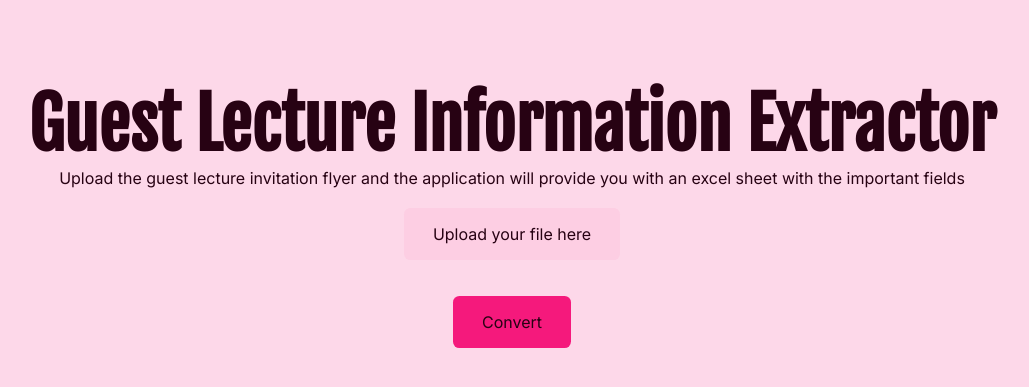
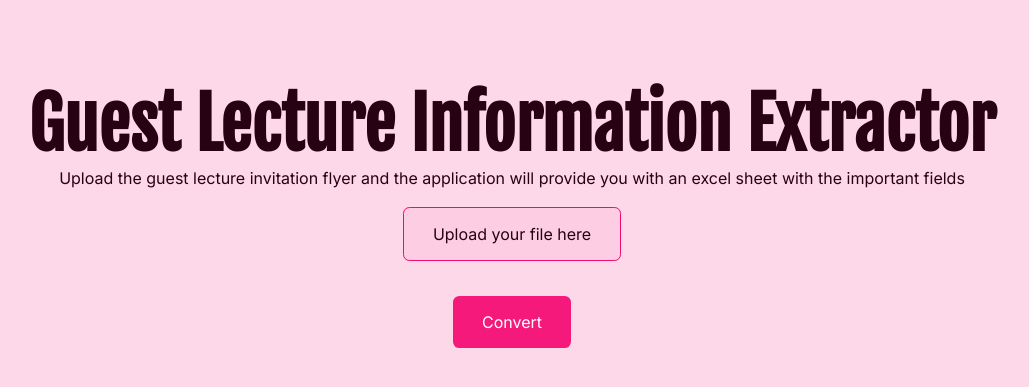
Before and after one commit to ArnabBanik-repo/flyer-information-extractor, a Flask app: page / in a window 1280 px wide. Shown: the top 387 px of the page, without its empty margins (128-1157 px from the left). Run offline with Flask 3, Linux system fonts and the light colour scheme.

Commit message:
Style changes

```diff
--- a/templates/home.html
+++ b/templates/home.html
@@ -20,13 +20,12 @@
       }
       button{
         background-color: #f5197c;
-        color: #270213;
+        color: white;
         padding: 1rem 1.8rem;
         border-radius: 0.4rem;
         font-size: 16px;
         transition: all ease 0.3s;
         cursor: pointer;
-
         margin-top: 2rem;
       }
       button:hover{
@@ -55,6 +54,7 @@
         background-color: #fdcee3;
         color: #270213;
         padding: 1rem 1.8rem;
+        border: 1px solid #f50a74;
         border-radius: 0.4rem;
         font-size: 16px;
         transition: all ease 0.3s;
```
